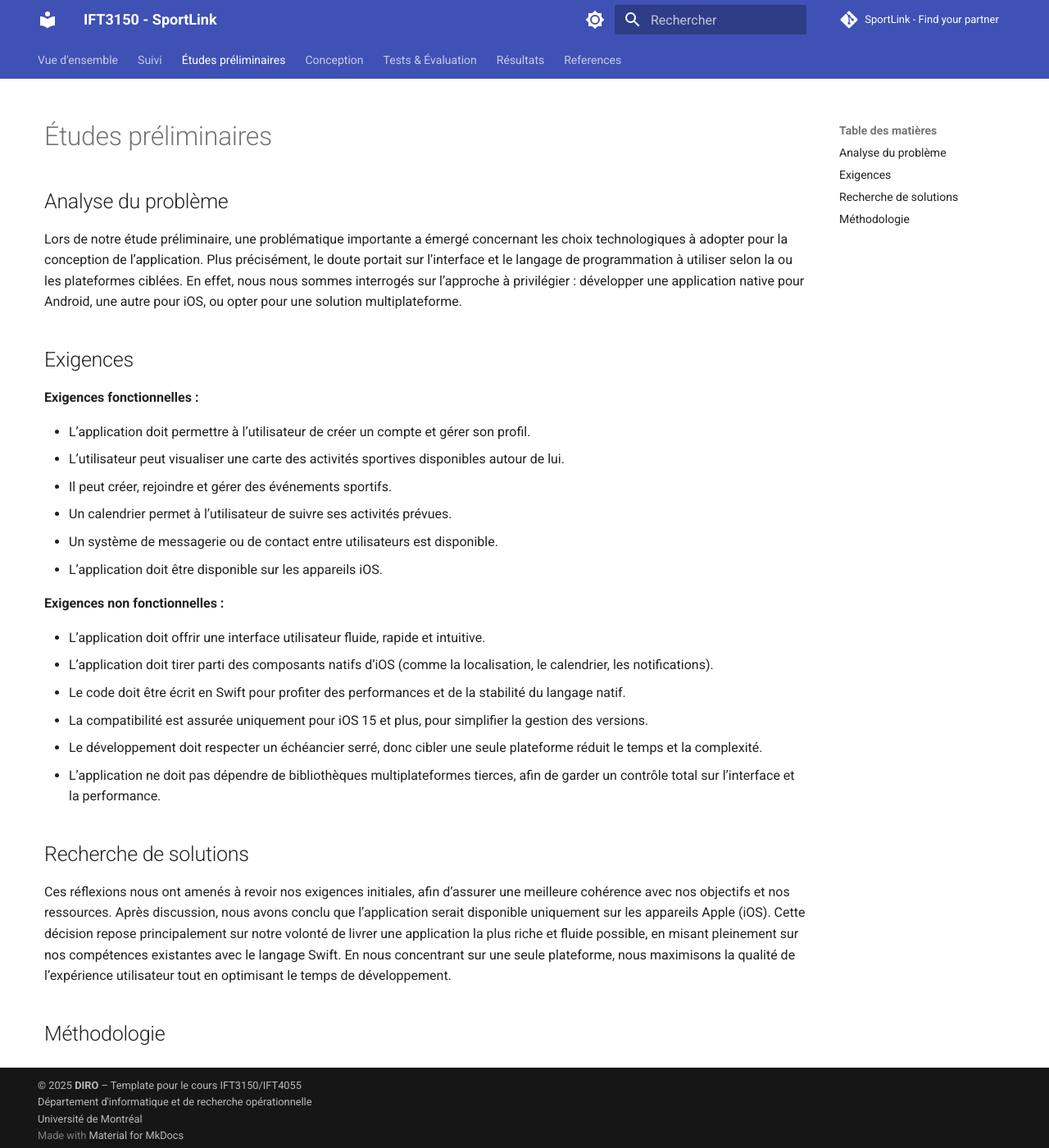
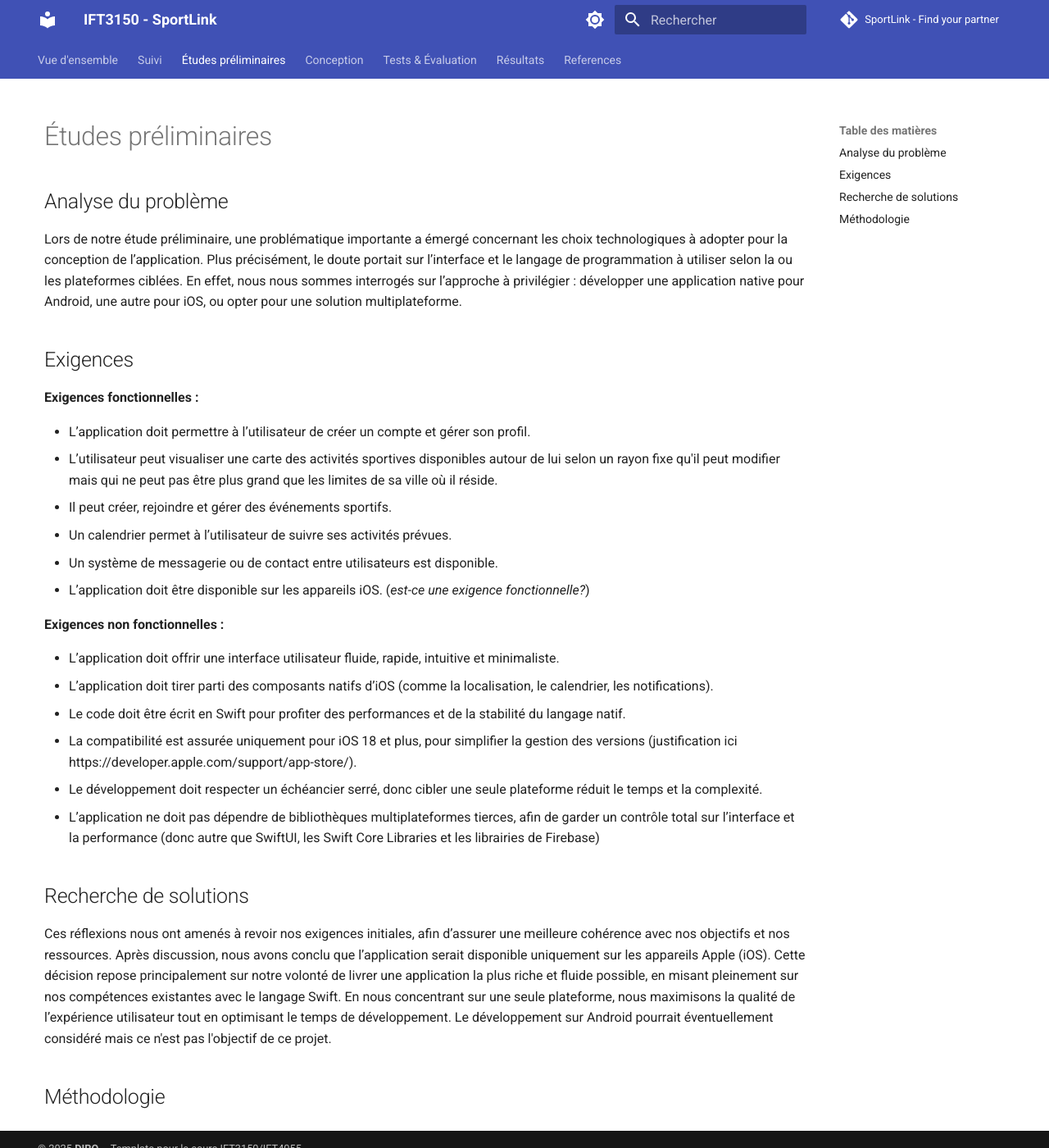
Before and after one commit to mrquaternion/SportLink, an MkDocs documentation site: the page built from docs/analysis.md, in a window 1280 px wide and 1400 px high. Shown: the whole window at 82% size. Built offline with MkDocs 1.6.1 and Material for MkDocs 9.7.7, drawn with Linux system fonts in a browser that asks for light colours; comment, search, counter and statistics services are not loaded.

```diff
--- a/docs/analysis.md
+++ b/docs/analysis.md
@@ -10,23 +10,23 @@ Lors de notre étude préliminaire, une problématique importante a émergé con
 **Exigences fonctionnelles :**
 
 - L’application doit permettre à l’utilisateur de créer un compte et gérer son profil.
-- L’utilisateur peut visualiser une carte des activités sportives disponibles autour de lui.
+- L’utilisateur peut visualiser une carte des activités sportives disponibles autour de lui selon un rayon fixe qu'il peut modifier mais qui ne peut pas être plus grand que les limites de sa ville où il réside.
 - Il peut créer, rejoindre et gérer des événements sportifs.
 - Un calendrier permet à l’utilisateur de suivre ses activités prévues.
 - Un système de messagerie ou de contact entre utilisateurs est disponible.
-- L’application doit être disponible sur les appareils iOS.
+- L’application doit être disponible sur les appareils iOS. (*est-ce une exigence fonctionnelle?*)
 
 **Exigences non fonctionnelles :**
 
-- L’application doit offrir une interface utilisateur fluide, rapide et intuitive.
+- L’application doit offrir une interface utilisateur fluide, rapide, intuitive et minimaliste.
 - L’application doit tirer parti des composants natifs d’iOS (comme la localisation, le calendrier, les notifications).
 - Le code doit être écrit en Swift pour profiter des performances et de la stabilité du langage natif.
-- La compatibilité est assurée uniquement pour iOS 15 et plus, pour simplifier la gestion des versions.
+- La compatibilité est assurée uniquement pour iOS 18 et plus, pour simplifier la gestion des versions (justification ici https://developer.apple.com/support/app-store/).
 - Le développement doit respecter un échéancier serré, donc cibler une seule plateforme réduit le temps et la complexité.
-- L’application ne doit pas dépendre de bibliothèques multiplateformes tierces, afin de garder un contrôle total sur l’interface et la performance.
+- L’application ne doit pas dépendre de bibliothèques multiplateformes tierces, afin de garder un contrôle total sur l’interface et la performance (donc autre que SwiftUI, les Swift Core Libraries et les librairies de Firebase)
 
 ## Recherche de solutions
 
-Ces réflexions nous ont amenés à revoir nos exigences initiales, afin d’assurer une meilleure cohérence avec nos objectifs et nos ressources. Après discussion, nous avons conclu que l’application serait disponible uniquement sur les appareils Apple (iOS). Cette décision repose principalement sur notre volonté de livrer une application la plus riche et fluide possible, en misant pleinement sur nos compétences existantes avec le langage Swift. En nous concentrant sur une seule plateforme, nous maximisons la qualité de l’expérience utilisateur tout en optimisant le temps de développement.
+Ces réflexions nous ont amenés à revoir nos exigences initiales, afin d’assurer une meilleure cohérence avec nos objectifs et nos ressources. Après discussion, nous avons conclu que l’application serait disponible uniquement sur les appareils Apple (iOS). Cette décision repose principalement sur notre volonté de livrer une application la plus riche et fluide possible, en misant pleinement sur nos compétences existantes avec le langage Swift. En nous concentrant sur une seule plateforme, nous maximisons la qualité de l’expérience utilisateur tout en optimisant le temps de développement. Le développement sur Android pourrait éventuellement considéré mais ce n'est pas l'objectif de ce projet.
 
 ## Méthodologie
```
Also changed, not shown: docs/index.md (+2 -2 lines), docs/suivi.md (+6 -4 lines).
